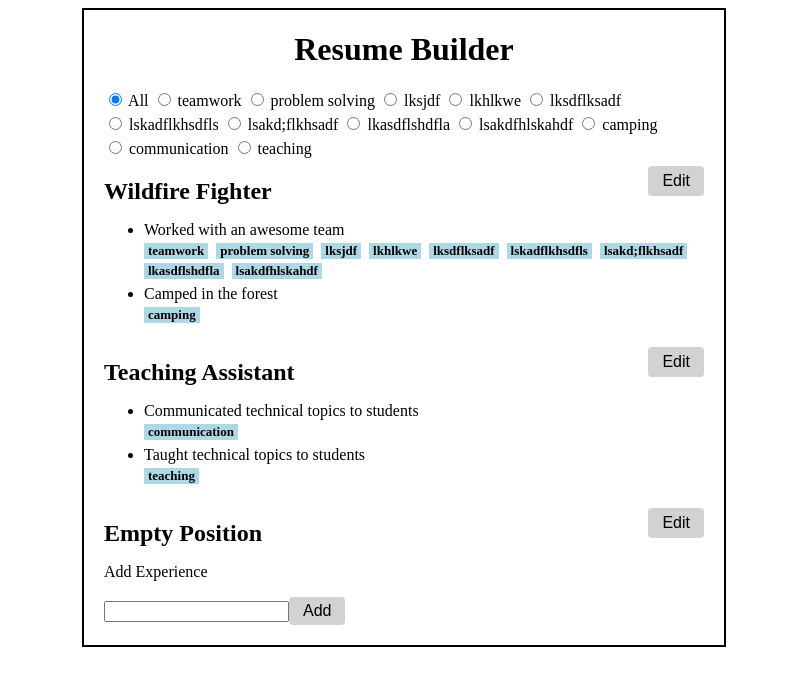
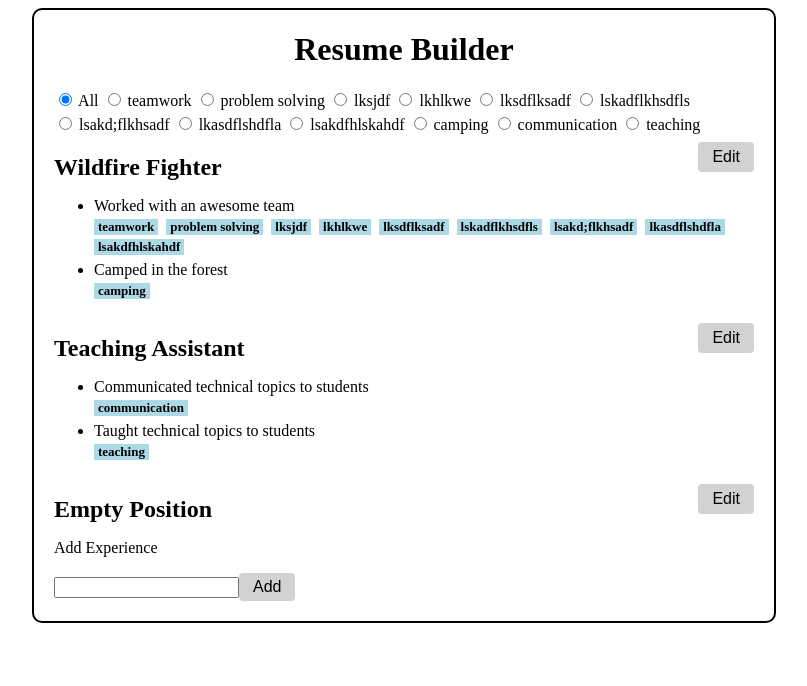
Before and after one commit to jasonTheDev/resume-builder, an Angular app: page / in a window 1280 px wide. Shown: the top 686 px of the page, without its empty margins (236-1043 px from the left). Built offline with nearby package versions, Linux system fonts and the light colour scheme.

Commit message:
Body border

```diff
--- a/src/styles.css
+++ b/src/styles.css
@@ -1,5 +1,5 @@
 body {
-  max-width: 600px;
+  max-width: 700px;
   display: block;
   margin-left: auto;
   margin-right: auto;
@@ -7,6 +7,7 @@ body {
   padding: 0px 20px 20px 20px;
 
   border: 2px solid black;
+  border-radius: 10px;
 }
 
 h1 {
```
